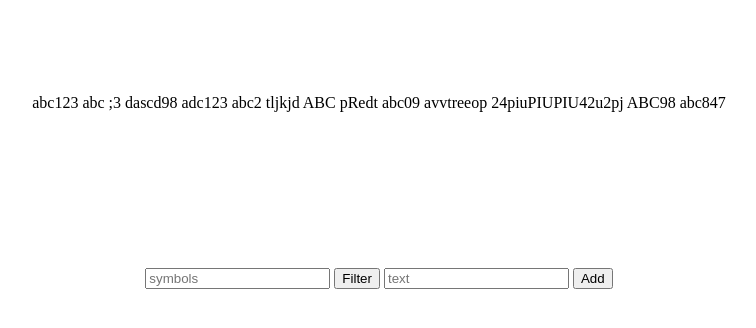
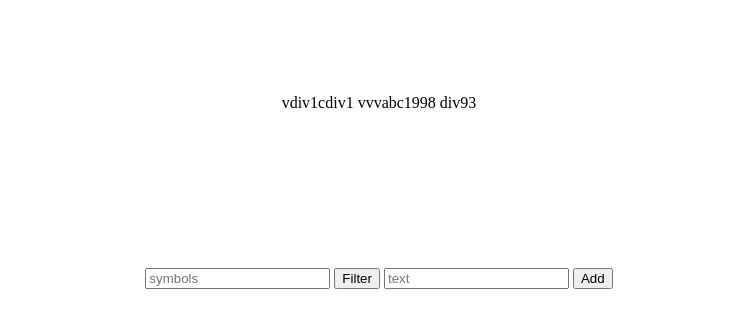
Before and after one commit to vcinonyx/vcinonyx.github.io, a plain HTML site: page task/index.html in a window 1280 px wide. Shown: the whole page, without its empty margins (261-1017 px from the left). Drawn offline with Linux system fonts and the light colour scheme.

Commit message:
text changed

```diff
--- a/task/index.html
+++ b/task/index.html
@@ -8,7 +8,7 @@
 
 <body>
     <div class="container">
-        <p id="text">abc123 abc  ;3 dascd98 adc123 abc2 tljkjd ABC pRedt abc09 avvtreeop 24piuPIUPIU42u2pj ABC98 abc847</p>
+        <p id="text">vdiv1cdiv1 vvvabc1998 div93</p>
         <form id="userForm">
             <input type="text" id="user-substr" placeholder="symbols">
             <input type="button" id="filter-button" value="Filter">
```
